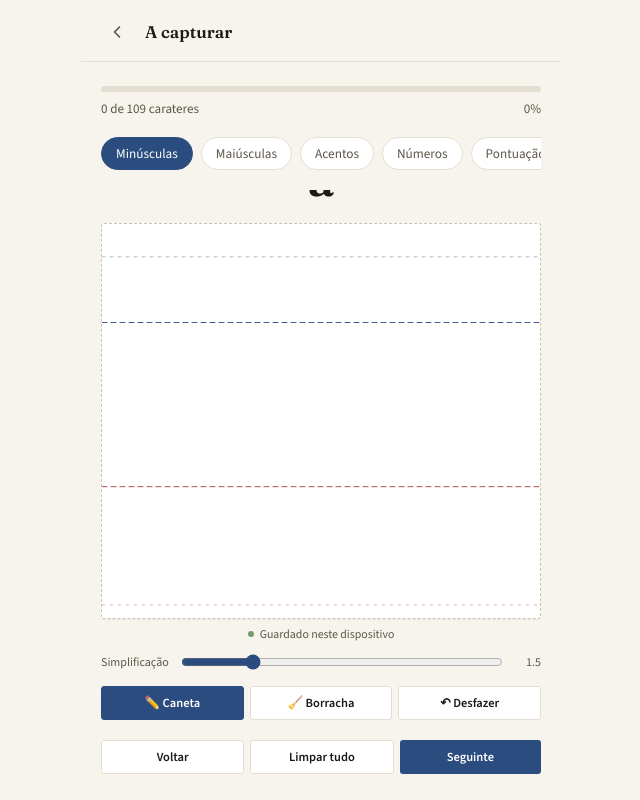
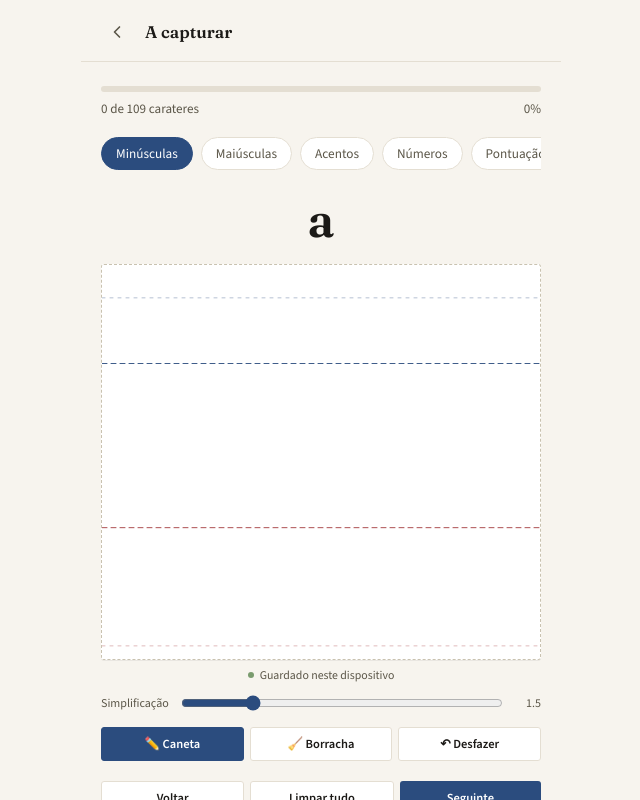
Before and after one commit to marcosnatomanaisna-ship-it/MEDBIrepo, a plain HTML site: page ml/minhaletra.html in a window 1280 px wide. Both pictures are taken after a click on the button "Começar a capturar a minha letra". Shown: the whole page, without its empty margins (319-959 px from the left). Drawn offline with nearby package versions, Linux system fonts and the light colour scheme.

Commit message:
Add files via upload

```diff
--- a/ml/minhaletra.html
+++ b/ml/minhaletra.html
@@ -82,9 +82,12 @@
     overflow: hidden;
     animation: fadeIn .25s ease;
   }
-  /* Exceção: o ecrã de escrever tem um teclado virtual que come espaço de forma
-     imprevisível — aqui o scroll fica ligado para nada ficar inacessível atrás dele. */
-  .screen[data-screen="write"]{
+  /* Exceção: os ecrãs de captura e de escrever têm conteúdo cuja
+     altura pode variar (teclado virtual no 'write'; letra de
+     referência + quadro no 'capture') — aqui o scroll fica ligado
+     para nada ficar cortado ou inacessível. */
+  .screen[data-screen="write"],
+  .screen[data-screen="capture"]{
     overflow-y: auto;
     -webkit-overflow-scrolling: touch;
   }
@@ -287,9 +290,8 @@
     display:flex;
     flex-direction:column;
     align-items:center;
-    justify-content:center;
+    justify-content:flex-start; /* nunca transborda para cima — se não couber, cresce para baixo (a área com scroll) */
     gap: clamp(8px,1.8vh,18px);
-    overflow:hidden;
   }
   .current-char-badge{
     font-family:"Fraunces", serif;
```
